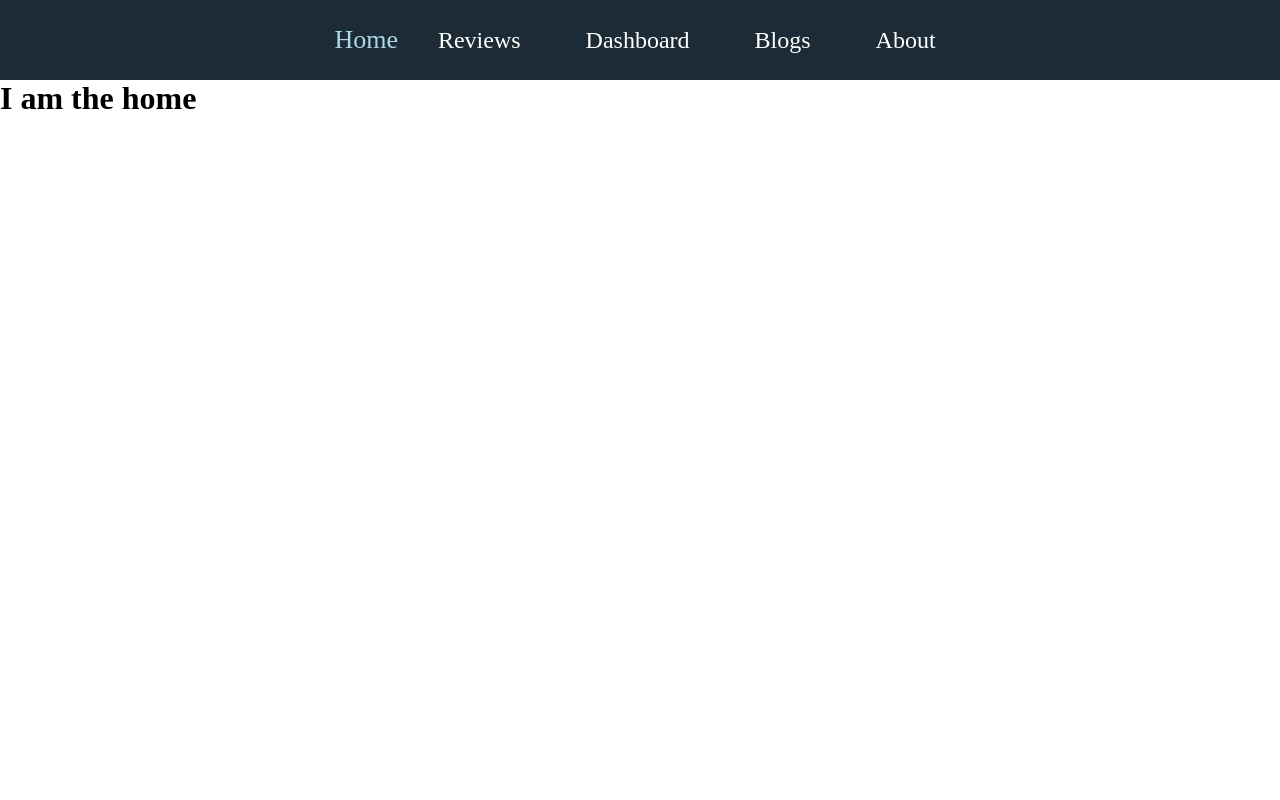
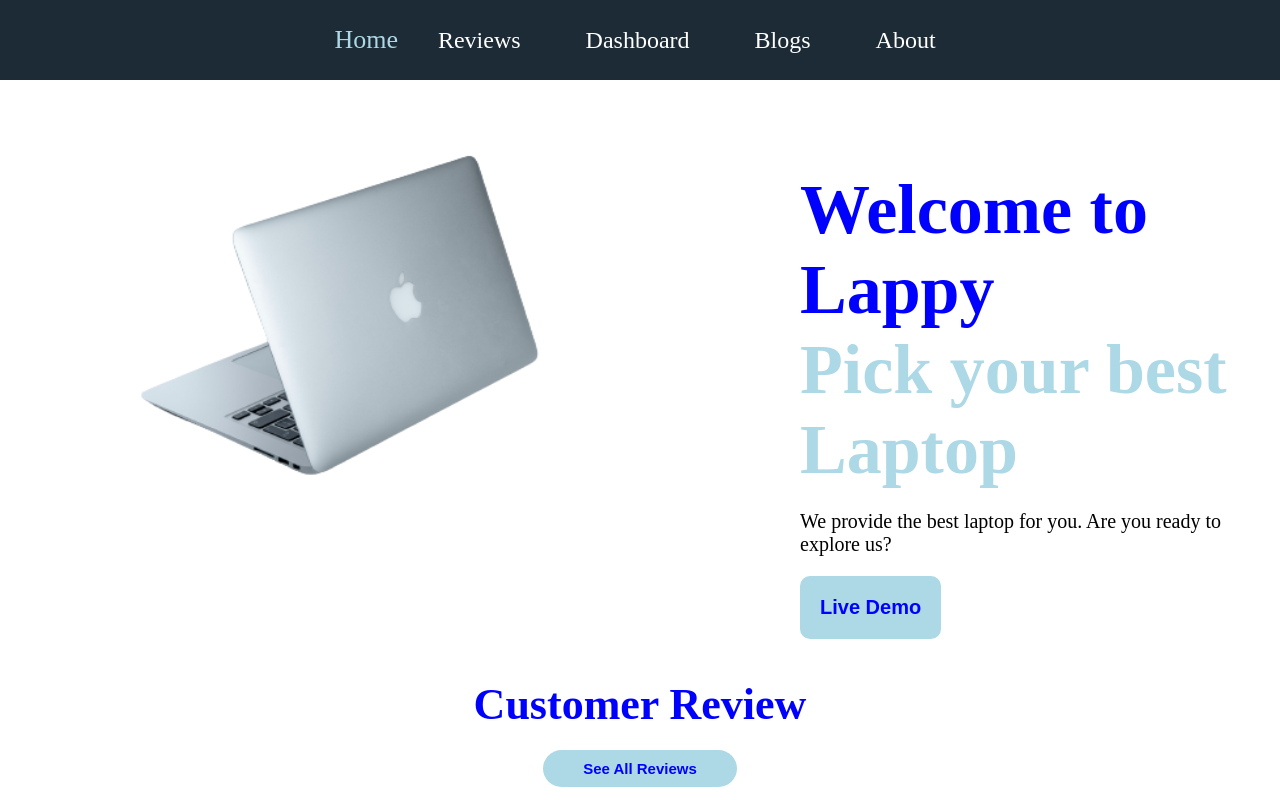
Before and after one commit to anikjoyy/product-analysis-website, a React (Create React App) app: page / in a window 1280 px wide. Built offline with nearby package versions, Linux system fonts and the light colour scheme.

Commit message:
added and displayed reviews section

```diff
--- a/package.json
+++ b/package.json
@@ -6,10 +6,13 @@
     "@testing-library/jest-dom": "^5.16.3",
     "@testing-library/react": "^12.1.4",
     "@testing-library/user-event": "^13.5.0",
+    "axios": "^0.26.1",
+    "f": "^1.4.0",
     "react": "^18.0.0",
     "react-dom": "^18.0.0",
     "react-router-dom": "^6.3.0",
     "react-scripts": "5.0.0",
+    "rechart": "^0.0.1",
     "web-vitals": "^2.1.4"
   },
   "scripts": {
--- a/src/Components/Dashboard/Dashboard.js
+++ b/src/Components/Dashboard/Dashboard.js
@@ -1,4 +1,5 @@
 import React from 'react';
+import './Dashboard.css';
 
 const Dashboard = () => {
   return (
--- a/src/Components/Home/Home.css
+++ b/src/Components/Home/Home.css
@@ -0,0 +1,69 @@
+.home-container {
+  display: grid;
+  grid-template-columns: repeat(2, 1fr);
+  justify-content: center;
+}
+
+.image-container img {
+  width: 800px;
+  height: 500px;
+}
+
+.details-container h1 {
+  color: lightblue;
+  font-size: 70px;
+  margin-top: 90px;
+}
+.blue-color {
+  color: blue;
+}
+.details-container p {
+  padding-top: 20px;
+  padding-bottom: 20px;
+  font-size: 20px;
+}
+.home-btn {
+  border: none;
+  padding: 20px;
+  border-radius: 10px;
+  font-size: 20px;
+  background-color: lightblue;
+  text-align: center;
+  color: blue;
+  font-weight: bold;
+}
+.home-btn:hover {
+  background-color: orange;
+  color: black;
+}
+.customer-review-container {
+  margin-top: 40px;
+}
+
+.review-heading {
+  color: blue;
+  font-size: 44px;
+  font-weight: bold;
+  text-align: center;
+}
+.btn-container {
+  display: flex;
+  justify-content: center;
+  margin-top: 20px;
+}
+.review-btn {
+  border: none;
+  border-radius: 20px;
+  padding-left: 40px;
+  padding-right: 40px;
+  padding-top: 10px;
+  padding-bottom: 10px;
+  color: blue;
+  background-color: lightblue;
+  font-size: 15px;
+  font-weight: bold;
+}
+.review-btn:hover {
+  background-color: orange;
+  color: black;
+}
--- a/src/Components/Home/Home.js
+++ b/src/Components/Home/Home.js
@@ -1,9 +1,31 @@
 import React from 'react';
+import HomePicture from '../../Assests/Image/picture-1.png';
+import './Home.css';
 
 const Home = () => {
   return (
     <div>
-      <h1>I am the home</h1>
+      <div className='home-container'>
+        <div className='image-container'>
+          <img src={HomePicture} alt='' />
+        </div>
+        <div className='details-container'>
+          <h1>
+            <span className='blue-color'>Welcome to Lappy</span> <br />
+            Pick your best Laptop
+          </h1>
+          <p>
+            We provide the best laptop for you. Are you ready to explore us?
+          </p>
+          <button className='home-btn'>Live Demo</button>
+        </div>
+      </div>
+      <div className='customer-review-container'>
+        <h1 className='review-heading'>Customer Review</h1>
+        <div className='btn-container'>
+          <button className='review-btn'>See All Reviews</button>
+        </div>
+      </div>
     </div>
   );
 };
--- /dev/null
+++ b/src/Components/ReviewDetails/ReviewDetails.css
@@ -0,0 +1,19 @@
+.review-details {
+  border: 2px solid lightblue;
+  text-align: center;
+  padding: 20px;
+  background-color: whitesmoke;
+  border-radius: 8px;
+}
+.review-details img {
+  border-radius: 100%;
+  width: 270px;
+  height: 270px;
+}
+.review-details h2 {
+  padding-top: 20px;
+  font-weight: bold;
+}
+.review-details p {
+  padding-top: 20px;
+}
--- /dev/null
+++ b/src/Components/ReviewDetails/ReviewDetails.js
@@ -0,0 +1,18 @@
+import React from 'react';
+import './ReviewDetails.css';
+
+import './ReviewDetails.css';
+
+const ReviewDetails = (props) => {
+  const { name, img, userReview, ratings } = props.review;
+  return (
+    <div className='review-details'>
+      <img src={img} alt='' />
+      <h2>{name}</h2>
+      <p>{userReview}</p>
+      <p>Ratings: {ratings} out of 5</p>
+    </div>
+  );
+};
+
+export default ReviewDetails;
--- a/src/Components/Reviews/Reviews.css
+++ b/src/Components/Reviews/Reviews.css
@@ -0,0 +1,9 @@
+.reviews-container {
+  display: grid;
+  grid-template-columns: repeat(3, 1fr);
+  grid-gap: 20px;
+  margin-top: 20px;
+  margin-left: 40px;
+  margin-right: 40px;
+  margin-bottom: 20px;
+}
--- a/src/Components/Reviews/Reviews.js
+++ b/src/Components/Reviews/Reviews.js
@@ -1,9 +1,21 @@
-import React from 'react';
+import React, { useEffect, useState } from 'react';
+import ReviewDetails from '../ReviewDetails/ReviewDetails';
+import './Reviews.css';
 
 const Reviews = () => {
+  const [reviews, setReviews] = useState([]);
+  useEffect(() => {
+    fetch('reviews.json')
+      .then((res) => res.json())
+      .then((data) => setReviews(data));
+  }, []);
   return (
     <div>
-      <h1>I am the review</h1>
+      <div className='reviews-container'>
+        {reviews.map((review) => (
+          <ReviewDetails key={review.id} review={review}></ReviewDetails>
+        ))}
+      </div>
     </div>
   );
 };
```
Also changed, not shown: public/reviews.json (added, +44 -0 lines), src/fakeData/data.json (added, +38 -0 lines), src/fakeData/reviews.json (added, +44 -0 lines), 1 other file (tests, documents, lock files or other folders).
